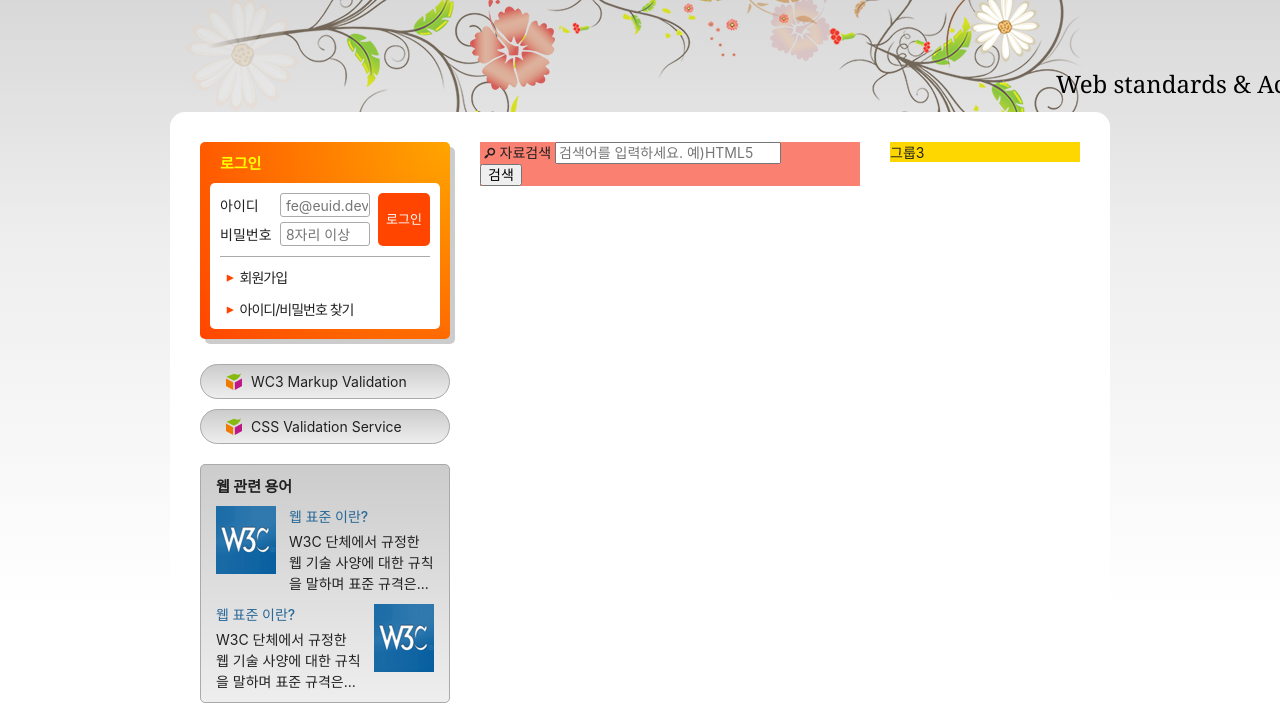
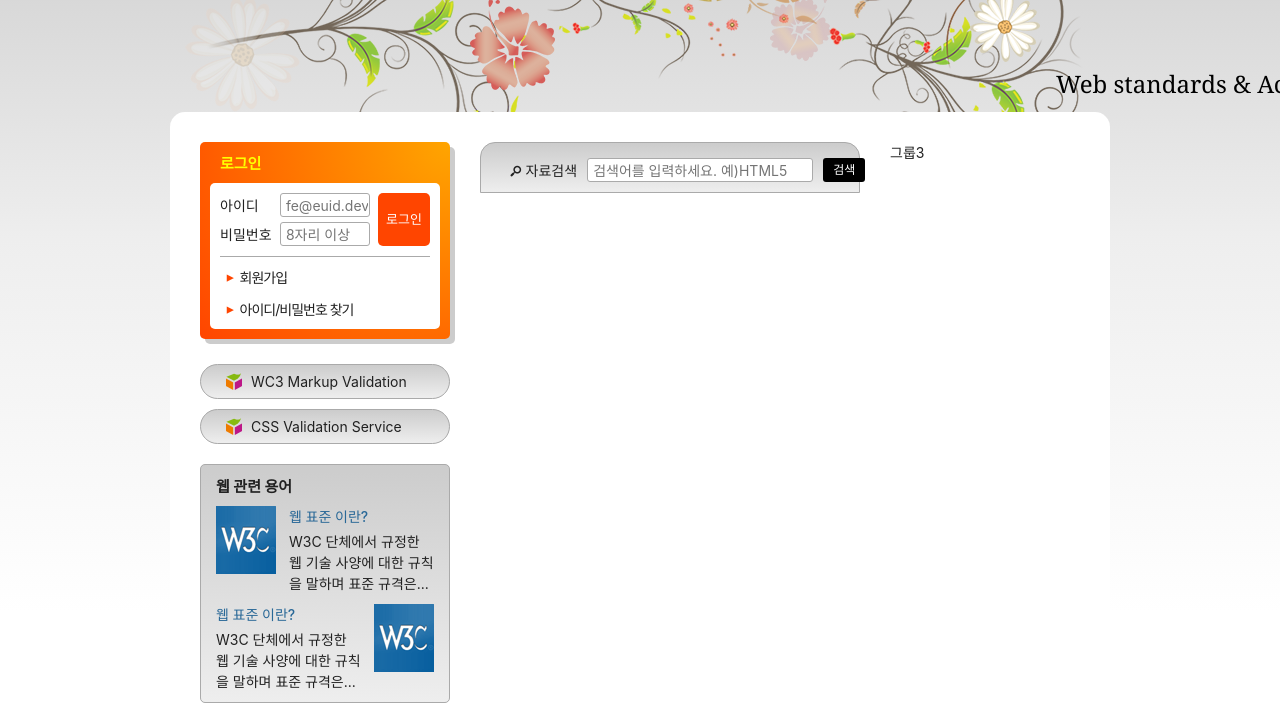
Before and after one commit to CALKO9611/HTML5, a plain HTML site: page index.html in a window 1280 px wide. Shown: the part 135-840 px from the top of the page. Drawn offline with Linux system fonts and the light colour scheme; a web font is replaced by a local one.

Commit message:
검색폼 완성

```diff
--- a/index.html
+++ b/index.html
@@ -203,7 +203,7 @@
               <label for="search" class="form-group-label"><span class="icon-search" aria-hidden="true"></span>자료검색</label>
               <input type="search" id="search" class="form-group-input" required placeholder="검색어를 입력하세요. 예)HTML5" />
             </div>
-            <button type="submit" class="button-fill button">검색</button>
+            <button type="submit" class="search-button button-fill button">검색</button>
           </div>
         </fieldset>
       </form>
--- a/styles/style.css
+++ b/styles/style.css
@@ -269,11 +269,9 @@ body {
   width: 250px;
 }
 .group2{
-  background: salmon;
   width: 380px;
 }
 .group3{
-  background: gold;
   width: 190px;
 }
 
@@ -439,6 +437,55 @@ body {
   float: right;
 }
 
+/* 검색 폼 */
+.search-form{
+  background: #ccc linear-gradient(to bottom, #ccc, #eee);
+  border: 1px solid #aaa;
+  border-radius: 15px 15px 0 0;
+  padding: 15px 25px 10px;
+  /* width: 300px; */
+}
+
+.search-form-inner{
+  display: flex;
+  flex-flow: row nowrap;
+}
+
+.form-group{
+  flex-grow: 1;
+  display: flex;
+  flex-flow: row nowrap;
+  align-items: center;
+  padding-right: 10px;
+}
+
+.form-group-label{
+  white-space: nowrap;
+  margin-right: 10px;
+}
+
+.form-group-input{
+  border: 1px solid #aaa;
+  border-radius: 3px;
+  height: 24px;
+  padding: 1px 1px 1px 5px;
+  flex-grow: 1;
+  /* min-width: 0;
+  max-width: 100%; */
+}
+
+.search-button{
+  white-space: nowrap;
+  background-color: #000;
+  color: #fff;
+  height: 24px;
+  border: 0;
+  border-radius: 3px;
+  padding: 0 10px;
+  font-size: 1.2rem;
+}
+
+
 /* 슬로건 */
 .slogan {
   background: skyblue;
```
